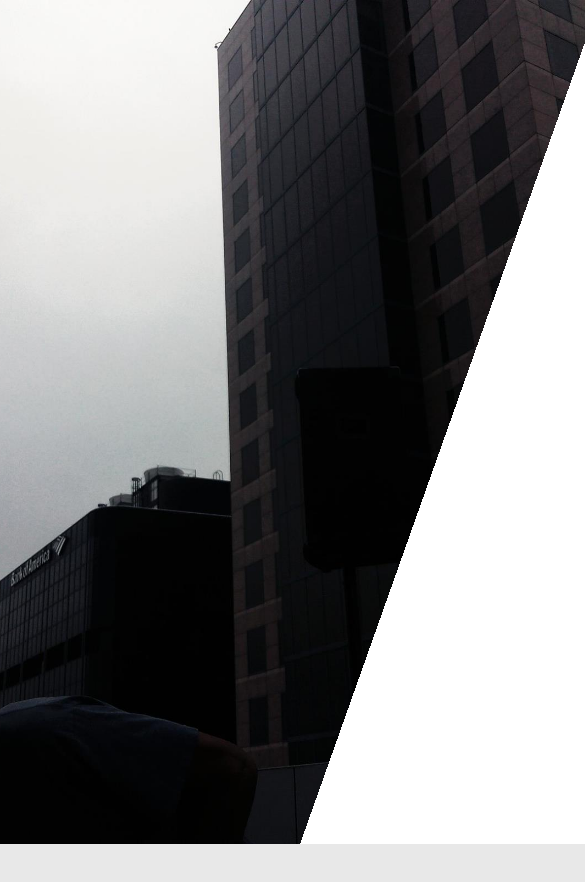
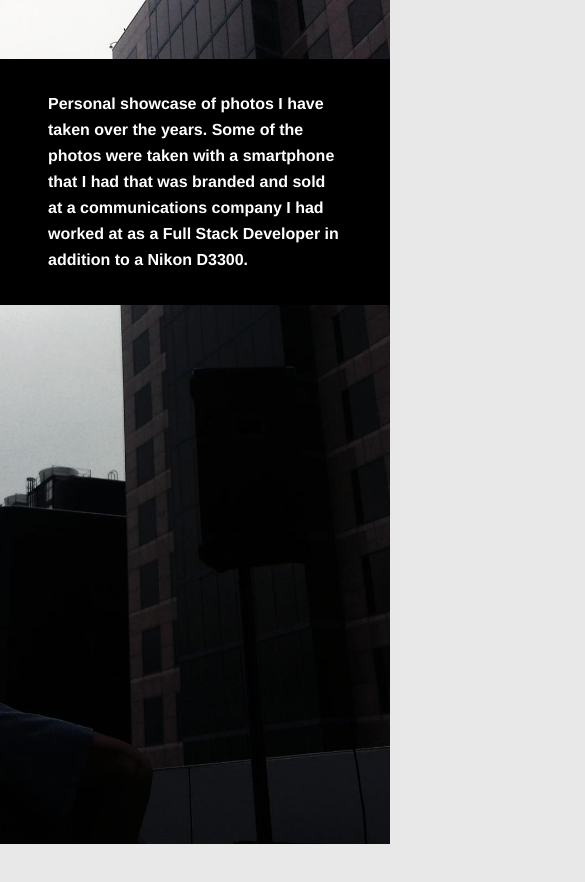
Before and after one commit to mrstevedev/react-redux-photography-collection, a React app: page /about in a window 390 px wide. Shown: the top 882 px of the page, 585 px wide, since content can reach past the window. After the commit the page ends 844 px from the top, so only its background shows below. Built offline with nearby package versions, Linux system fonts and the light colour scheme; a web font is replaced by a local one.

Commit message:
Added overlay info styles

```diff
--- a/src/App.scss
+++ b/src/App.scss
@@ -575,12 +575,14 @@ section.vert footer {
 }
 
 .overlay__info {
+  visibility: hidden;
   position: absolute;
   z-index: 1;
   background: rgba(0,0,0,1);
-  width: 78%;
-  height: 81%;
-  margin: 6rem 3rem;
+  width: 100%;
+  height: 87%;
+  margin: 2rem 0rem 1rem 0;
+  border-radius: 4px;
   flex-direction: column;
   z-index: 2;
   color: #fff;
@@ -594,7 +596,7 @@ section.vert footer {
     font-size: 0.8rem;
   }
   .overlay__row {
-    margin: 0.5rem 0;
+    margin: 0.6rem 0;
     p {
       font-weight: 100;
       font-size: 0.8rem;
@@ -624,7 +626,7 @@ section.vert footer {
     display: initial;
   }
   .logo-container {
-    margin: 0rem;
+    margin: 0rem !important;
   }
   .contact {
     display: initial;
@@ -632,8 +634,12 @@ section.vert footer {
   }
   .contact .left,
   .right {
-    width: 100%;
+    width: 100% !important;
     height: 100%;
+  }
+  .contact-form-container {
+    height: initial !important;
+    padding: 4rem 4rem !important;
   }
   .contact .contact-form {
     padding: 3rem;
@@ -660,19 +666,46 @@ section.vert footer {
       }
     }
   }
-  header {
+  // header {
+  //   display: initial !important;
+  //   position: initial !important;
+
+  //   div {
+  //     padding: 0.8rem;
+  //   }
+  // }
+  .logo-container {
+    margin: 0rem !important;
+  }
+  .demo {
     display: initial;
   }
-  .logo-container {
-    margin: 0rem;
+  .vert {
+    position: initial !important;
+    width: initial !important;
   }
+  .separator { display: none; }
+  .about {
+    padding: 2rem 3rem;
+    line-height: 32px;
+    position: absolute;
+    left: initial;
+    background: #000000;
+    margin: 0;
+    top: 3.7rem;
+  }
+  .about-text {
+    color: #ffffff !important;
+    font-size: 1rem !important;
+    line-height: 26px !important;
+}
   .contact {
     display: initial;
     height: 100%;
   }
   .contact .left,
   .right {
-    width: 100%;
+    width: 100% !important;
     height: 100%;
   }
   .contact .contact-form {
```
